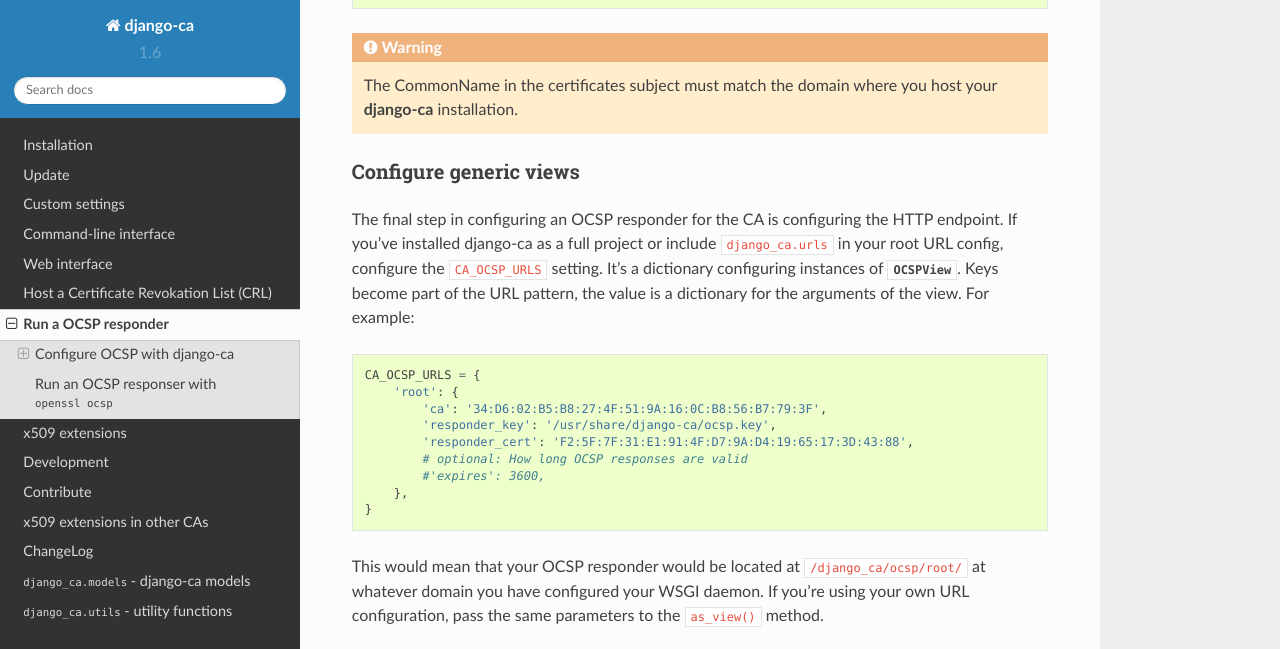
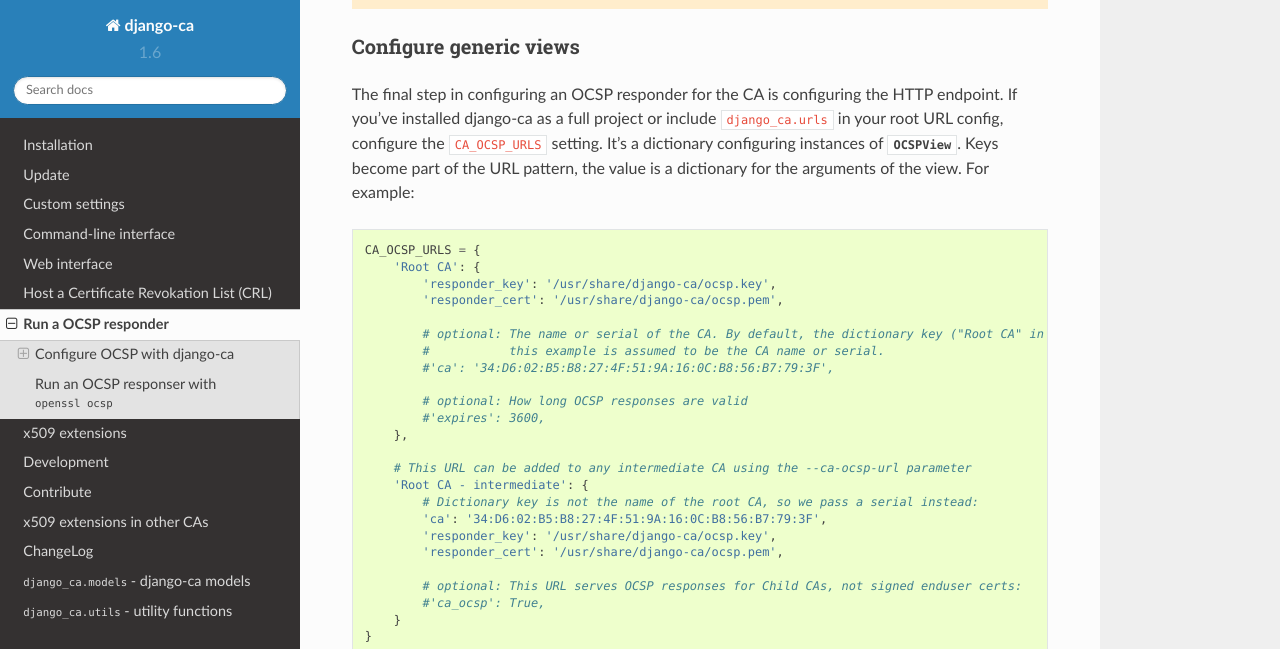
Before and after one commit to mathiasertl/django-ca, a Sphinx documentation site: the page built from docs/source/ocsp.rst, in a window 1280 px wide and 900 px high, scrolled down 835 px, cut to the strip 0-649 px from the top of the window. Built offline with Sphinx 7.4.7 and the Read the Docs theme 2.0.0, drawn with Linux system fonts in a browser that asks for light colours; some of the changed text lies outside the part shown.

Commit message:
update OCSP docs a bit

```diff
--- a/docs/source/ocsp.rst
+++ b/docs/source/ocsp.rst
@@ -58,13 +53,28 @@
 dictionary for the arguments of the view. For example::
 
    CA_OCSP_URLS = {
-       'root': {
-           'ca': '34:D6:02:B5:B8:27:4F:51:9A:16:0C:B8:56:B7:79:3F',
+       'Root CA': {
            'responder_key': '/usr/share/django-ca/ocsp.key',
-           'responder_cert': 'F2:5F:7F:31:E1:91:4F:D7:9A:D4:19:65:17:3D:43:88',
+           'responder_cert': '/usr/share/django-ca/ocsp.pem',
+
+           # optional: The name or serial of the CA. By default, the dictionary key ("Root CA" in
+           #           this example is assumed to be the CA name or serial.
+           #'ca': '34:D6:02:B5:B8:27:4F:51:9A:16:0C:B8:56:B7:79:3F',
+
            # optional: How long OCSP responses are valid
            #'expires': 3600,
        },
+
+       # This URL can be added to any intermediate CA using the --ca-ocsp-url parameter
+       'Root CA - intermediate': {
+           # Dictionary key is not the name of the root CA, so we pass a serial instead:
+           'ca': '34:D6:02:B5:B8:27:4F:51:9A:16:0C:B8:56:B7:79:3F',
+           'responder_key': '/usr/share/django-ca/ocsp.key',
+           'responder_cert': '/usr/share/django-ca/ocsp.pem',
+
+           # optional: This URL serves OCSP responses for Child CAs, not signed enduser certs:
+           #'ca_ocsp': True,
+       }
    }
 
 This would mean that your OCSP responder would be located at ``/django_ca/ocsp/root/`` at whatever
```
Also changed, not shown: other parts of docs/source/ocsp.rst (+0 -5 lines).
